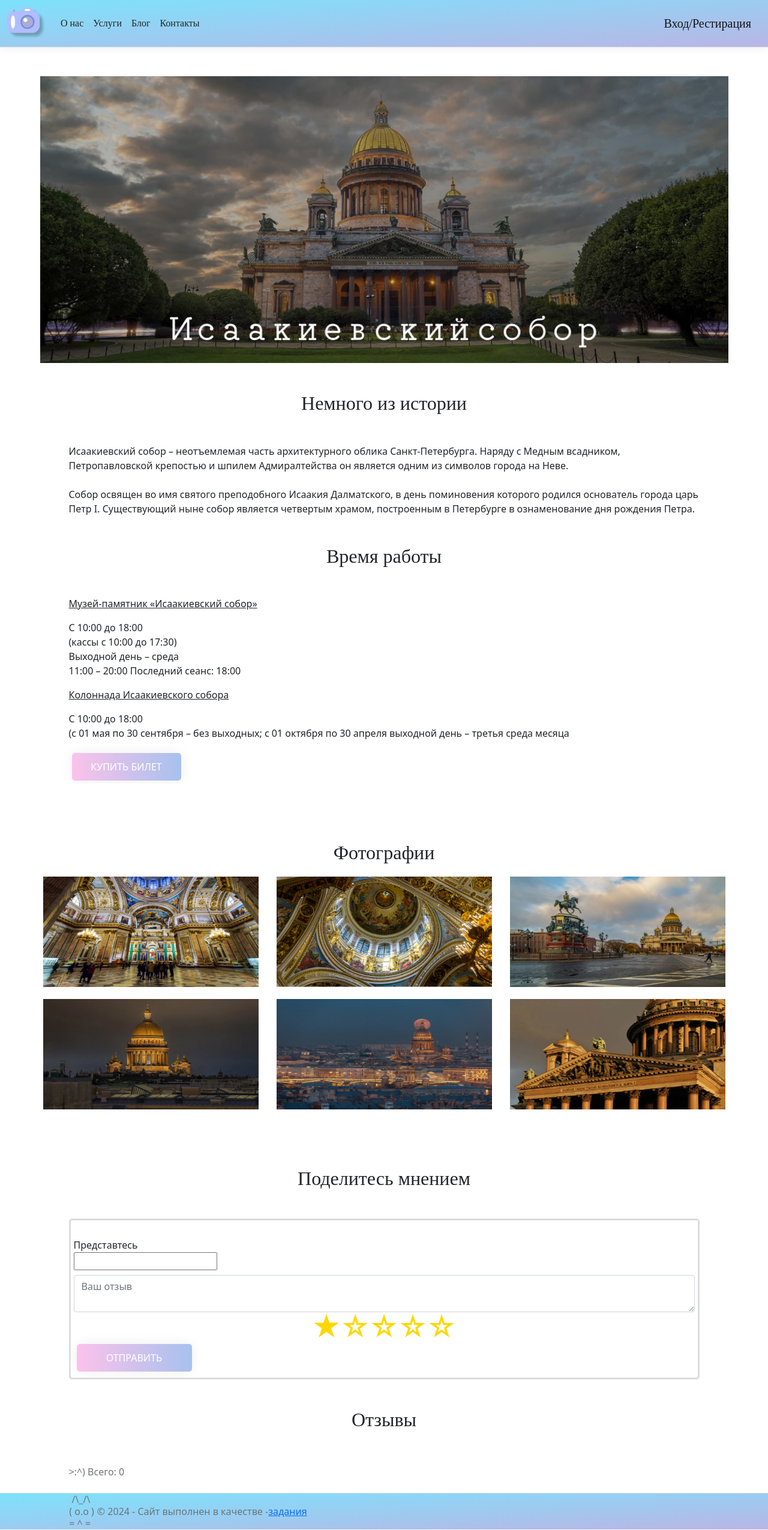
After one commit to TotKtoSmog/Attractions, an ASP.NET Core app: template Views/City/SaintPetersburg/IsaacCathedral.cshtml in a window 1280 px wide. The commit adds this page. Shown: the whole page at 60% size. Run offline with ASP.NET Core 8, Linux system fonts and the light colour scheme; the template is opened without the code that fills it, so the values that code supplies are empty; style sheets or scripts are compiled from the project's sources; some web fonts are replaced.

Commit message:
Добавление страницы Исаакиевский собор

```diff
--- a/Views/City/SaintPetersburg/Index.cshtml
+++ b/Views/City/SaintPetersburg/Index.cshtml
@@ -31,7 +31,7 @@
         </a>
     </div>
     <div class="item">
-        <a href="#">
+        <a asp-controller="SaintPetersburg" asp-action="IsaacCathedral">
             <img src="~/Image/isakiy.png" alt="Исаакиевский собор">
             <div class="centered">Исаакиевский собор</div>
             <span class="bottom-right badge bg-success rounded-pill">4.0</span>
--- /dev/null
+++ b/Views/City/SaintPetersburg/IsaacCathedral.cshtml
@@ -0,0 +1,107 @@
+@{
+    ViewData["Title"] = "Исаакиевский собор";
+}
+@model IEnumerable<Attractions.Models.dboModels.Feedback>
+<div class="img-container my-5">
+    <img class="city-main-img" src="/Image/IsaacCathedral.jpg" />
+    <div class="mx-5">
+        <h2 class="kiwi-maru-regular text-center my-5">Немного из истории</h2>
+        <p>
+            Исаакиевский собор – неотъемлемая часть архитектурного облика Санкт-Петербурга. Наряду с
+            Медным всадником, Петропавловской крепостью и шпилем Адмиралтейства он является одним
+            из символов города на Неве. <br>
+            <br>
+            Собор освящен во имя святого преподобного Исаакия Далматского, в день поминовения
+            которого родился основатель города царь Петр I. Существующий ныне собор является
+            четвертым храмом, построенным в Петербурге в ознаменование дня рождения Петра.
+        </p>
+        <h2 class="kiwi-maru-regular text-center my-5">Время работы</h2>
+        <p><u>Музей-памятник «Исаакиевский собор»</u></p>
+        <p>
+            С 10:00 до 18:00<br>
+            (кассы с 10:00 до 17:30)<br>
+            Выходной день – среда<br>
+            11:00 – 20:00 Последний сеанс: 18:00<br>
+        </p>
+        <p><u>Колоннада Исаакиевского собора</u></p>
+        <p>
+            С 10:00 до 18:00<br>
+            (с 01 мая по 30 сентября – без выходных; с 01 октября по 30 апреля выходной день –  третья среда месяца<br>
+        </p>
+        <div class="btn-container">
+            <a href="https://isaak.ticketnet.ru/?id=1&sid=1" class="btn btn-2">Купить билет</a>
+        </div>
+    </div>
+</div>
+<div class="items py-5 text-center">
+    <div class="item-center">
+        <h2 class="kiwi-maru-regular text-center">
+            Фотографии
+        </h2>
+    </div>
+    <div class="item-foto-n-h">
+        <img src="~/Image/Saint Isaac's Cathedral1.png" alt="Исаакиевский собор 1">
+    </div>
+    <div class="item-foto-n-h">
+        <img src="~/Image/Saint Isaac's Cathedral2.png" alt="Исаакиевский собор 2">
+    </div>
+    <div class="item-foto-n-h">
+        <img src="~/Image/Saint Isaac's Cathedral3.png" alt="Исаакиевский собор 3">
+    </div>
+    <div class="item-foto-n-h">
+        <img src="~/Image/Saint Isaac's Cathedral4.png" alt="Исаакиевский собор 4">
+    </div>
+    <div class="item-foto-n-h">
+        <img src="~/Image/Saint Isaac's Cathedral5.png" alt="Исаакиевский собор 5">
+    </div>
+    <div class="item-foto-n-h">
+        <img src="~/Image/Saint Isaac's Cathedral6.png" alt="Исаакиевский собор 6">
+    </div>
+</div>
+
+<div class="img-container mb-5">
+    <div class="mx-5">
+        <h2 class="kiwi-maru-regular text-center my-5">Поделитесь мнением</h2>
+
+
+        <form method="post" class="form-reviews" asp-controller="SaintPetersburg" asp-action="IsaacCathedral">
+            <div class="form-group">
+                <input type="hidden" name="Id_Sight" value="2" />
+                <br><label>Представтесь</label><br>
+                <input class="mb-2" name="NameSender" type="text" />
+                <textarea class="form-control" placeholder="Ваш отзыв" name="FeedBackText"></textarea>
+                <div class="stars">
+                    <div class="star-group">
+                        <input type="radio" class="star" id="one" value="1" name="Ball" checked>
+                        <input type="radio" class="star" id="two" value="2" name="Ball">
+                        <input type="radio" class="star" id="three" value="3" name="Ball">
+                        <input type="radio" class="star" id="four" value="4" name="Ball">
+                        <input type="radio" class="star" id="five" value="5" name="Ball">
+                    </div>
+
+                </div>
+                <button class="btn-container btn btn-2" type="submit">
+                    Отправить
+                </button>
+            </div>
+        </form>
+        <div>
+            <h2 class="kiwi-maru-regular text-center my-5">Отзывы</h2>
+            <table class="table table-info">
+
+                <tbody>
+                    @foreach (var mes in Model)
+                    {
+                        <tr>
+                            <td>@mes.NameSender</td>
+                            <td>@mes.FeedBackText</td>
+                            <td>@mes.Ball</td>
+                        </tr>
+                    }
+                </tbody>
+                <caption>>:^) Всего: @Model.Count()</caption>
+            </table>
+        </div>
+
+    </div>
+</div>
```
Also changed, not shown: Controllers/SaintPetersburgController.cs (+26 -0 lines), wwwroot/Image/IsaacCathedral.jpg (added), wwwroot/Image/Saint Isaac's Cathedral1.png (added), wwwroot/Image/Saint Isaac's Cathedral2.png (added), wwwroot/Image/Saint Isaac's Cathedral3.png (added), wwwroot/Image/Saint Isaac's Cathedral4.png (added), wwwroot/Image/Saint Isaac's Cathedral5.png (added), wwwroot/Image/Saint Isaac's Cathedral6.png (added).
